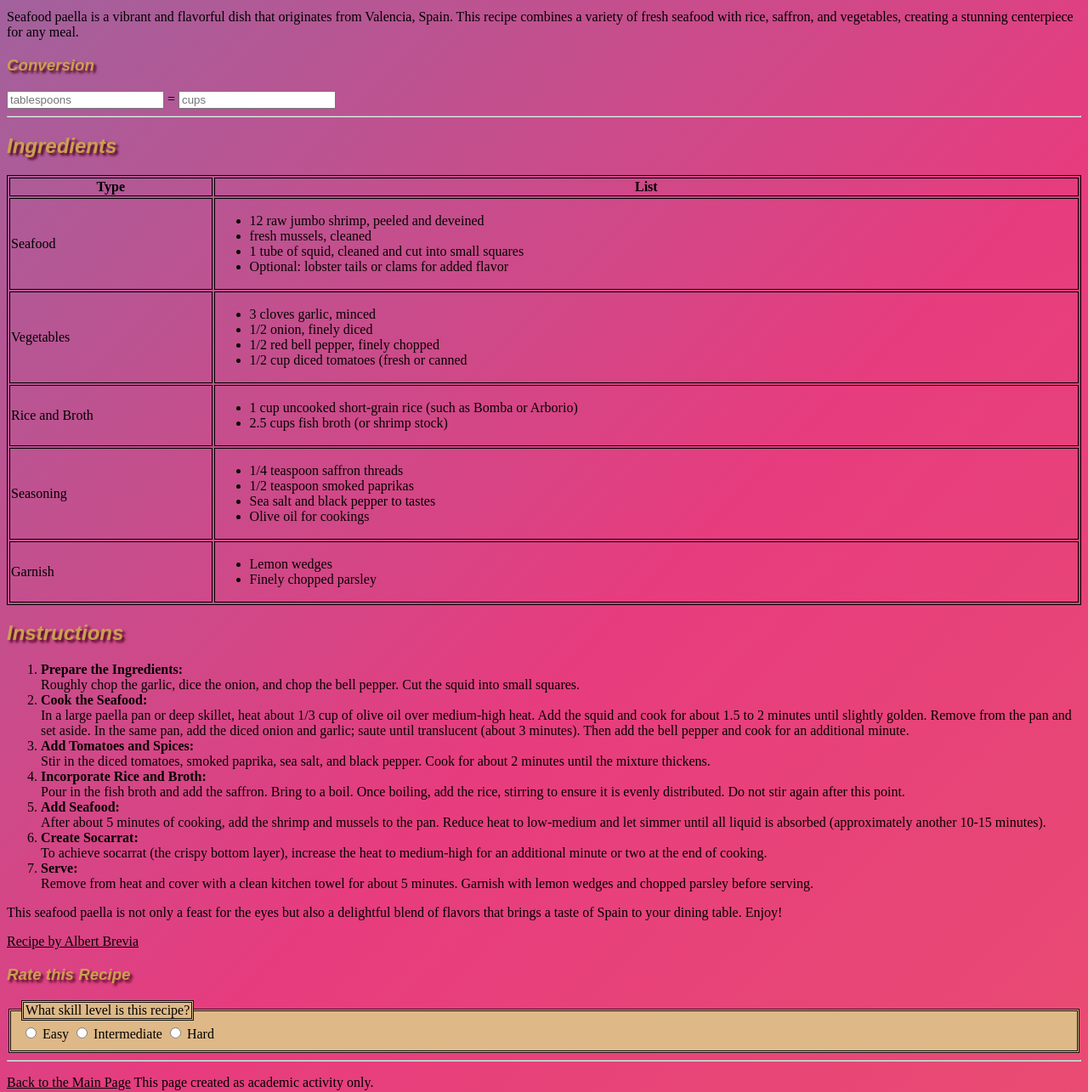
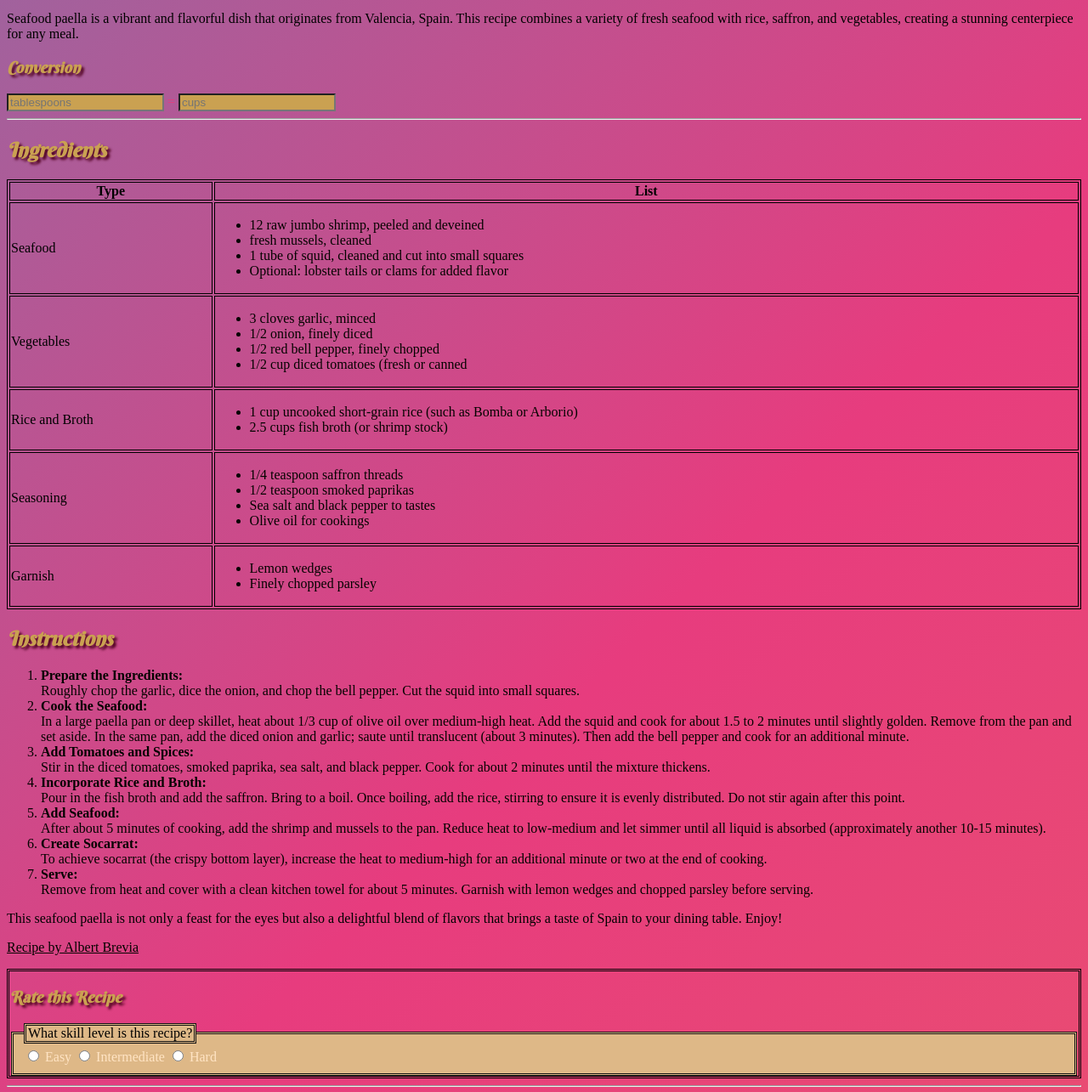
Before and after one commit to arvindpuri/CA3-Basic-CSS, a plain HTML site: page index.html in a window 1280 px wide. Shown: the part 542-1827 px from the top of the page at 85% size. Drawn offline with Linux system fonts and the light colour scheme; a web font is replaced by a local one.

Commit message:
formatting changes

```diff
--- a/css/style.css
+++ b/css/style.css
@@ -28,7 +28,7 @@ p {
   color:rgb(0, 0, 0);
 }
 
-li, a {
+ul, ol,li, a {
  color:rgb(5, 3, 0);
 }
 
@@ -57,18 +57,25 @@ legend, fieldset {
 }
 
 
-ul
-li
-ol
-hr
-span
-figure
-input
-fieldset
+
+hr{
+  color: black;
+}
+span{
+  color: #e73c7e;}
+figure{
+  margin-top: auto;
+}
+input{
+  background-color: #caa151;
+}
+fieldset{
+  color: bisque;
+}
 
 
 div {
-  border: double cornflowerblue;
+  border: double rgb(0, 0, 1);
 }
 
 
--- a/index.html
+++ b/index.html
@@ -7,9 +7,7 @@
   <meta name="author" content="Tiger Puri">
   <title>html-recipe-Tiger-Paella-recipe</title>
   <link href="css/style.css" rel="stylesheet" type="text/css"/>
-
-
-</head>
+  <link rel="stylesheet" href="https://fonts.googleapis.com/css?family=Sofia|Berkshire Swash|Josefin Sans"/></head>
 
 <body id="paella-recipe">
   <h1>Seafood Paella Recipe</h1>
```
Also changed, not shown: 2 other files.
